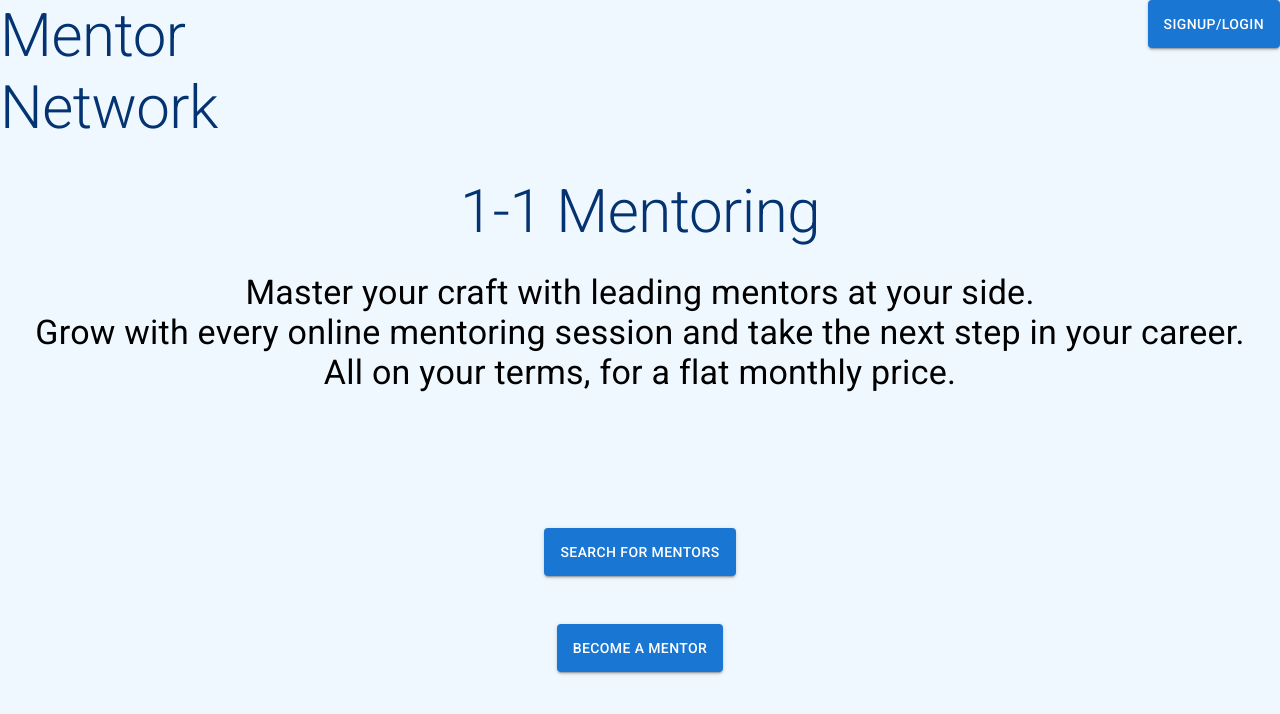
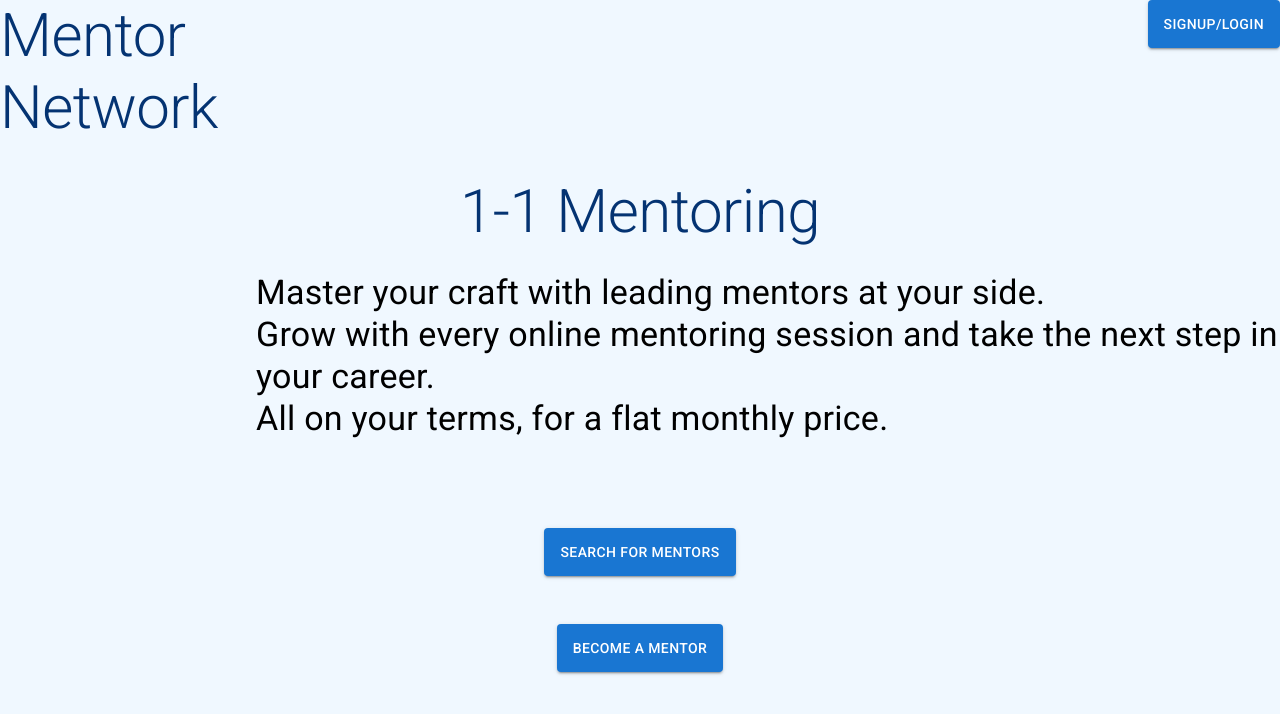
Before and after one commit to yashmundra/MentorNetwork, a React (Create React App) app in the folder mentor-network-app/: page / in a window 1280 px wide. Shown: the top 714 px of the page. Built offline with nearby package versions, Linux system fonts and the light colour scheme.

Commit message:
CSS Fixes

```diff
--- a/mentor-network-app/src/components/homePage/HomePage.css
+++ b/mentor-network-app/src/components/homePage/HomePage.css
@@ -32,7 +32,7 @@
 }
 
 .titleDescription {
-    grid-column: 1/4;
+    grid-column: 2/4;
     justify-self: center;
 }
 
--- a/mentor-network-app/src/components/homePage/HomePage.js
+++ b/mentor-network-app/src/components/homePage/HomePage.js
@@ -14,11 +14,14 @@ export default function HomePage(){
             <Typography className="logo" variant="h2">Mentor Network</Typography>
             <Button className="loginButton" onClick={() => navigate(Constants.SIGNUP_LOGIN_URL)} variant="contained">SignUp/Login</Button>
             <Typography className="title" variant="h2">1-1 Mentoring</Typography>
-            <Typography className="titleDescription row3" variant="h4">Master your craft with leading mentors at your side.<br></br></Typography>
-            <Typography className="titleDescription row4" variant="h4">Grow with every online mentoring session and take the next step in your career.<br></br></Typography>
-            <Typography className="titleDescription row5" variant="h4">All on your terms, for a flat monthly price.</Typography>
-            <Button component={Link} to="/mentorLanding" className="mentorButton row7" variant="contained">Become a mentor</Button>
-            <Button component={Link} to="/questionaire" className="mentorButton row6" variant="contained">Search for Mentors</Button>
+            <div className="titleDescription">
+            <Typography className="row3" variant="h4">Master your craft with leading mentors at your side.<br></br></Typography>
+            <Typography className="row4" variant="h4">Grow with every online mentoring session and take the next step in your career.<br></br></Typography>
+            <Typography className="row5" variant="h4">All on your terms, for a flat monthly price.</Typography>
+
+            </div>
+           <Button component={Link} to="/mentorLanding" className="mentorButton row7" variant="contained">Become a mentor</Button>
+        <Button component={Link} to="/questionaire" className="mentorButton row6" variant="contained">Search for Mentors</Button>
 
         </div>
     )
--- a/mentor-network-app/src/components/mentorDetails/MentorDetails.css
+++ b/mentor-network-app/src/components/mentorDetails/MentorDetails.css
@@ -1,6 +1,7 @@
 .mentorDetailsContainer {
     display: grid;
     grid-template-columns: 30% 70%;
+    grid-column-gap: 5%;
     align-self: center;
 }
 
--- a/mentor-network-app/src/components/mentorDetails/MentorDetails.js
+++ b/mentor-network-app/src/components/mentorDetails/MentorDetails.js
@@ -15,13 +15,13 @@ export default function MentorDetails(props){
     return (
         <Paper className="mentorDetailsContainer" elevation={3}>
             <div style={{justifySelf: 'center'}}>
-            <img alt="profile-selfie" src={Constants.PHOTO_URL} width='150px' height='150px'></img>
+            <img alt="profile-selfie" src={Constants.PHOTO_URL} width='100%' height='100%'></img>
             </div>
 
             <div>
-            <Typography variant="p">Yash Mundra</Typography><br></br>
-            <Typography variant="p">SDE, Amazon</Typography><br></br>
-            <Typography variant="p">Let's make you money</Typography>
+            <Typography variant="h5">Yash Mundra</Typography><br></br>
+            <Typography variant="h6">SDE, Amazon</Typography><br></br>
+            <Typography variant="h7">Let's make you money</Typography>
 
 
             </div>
```
